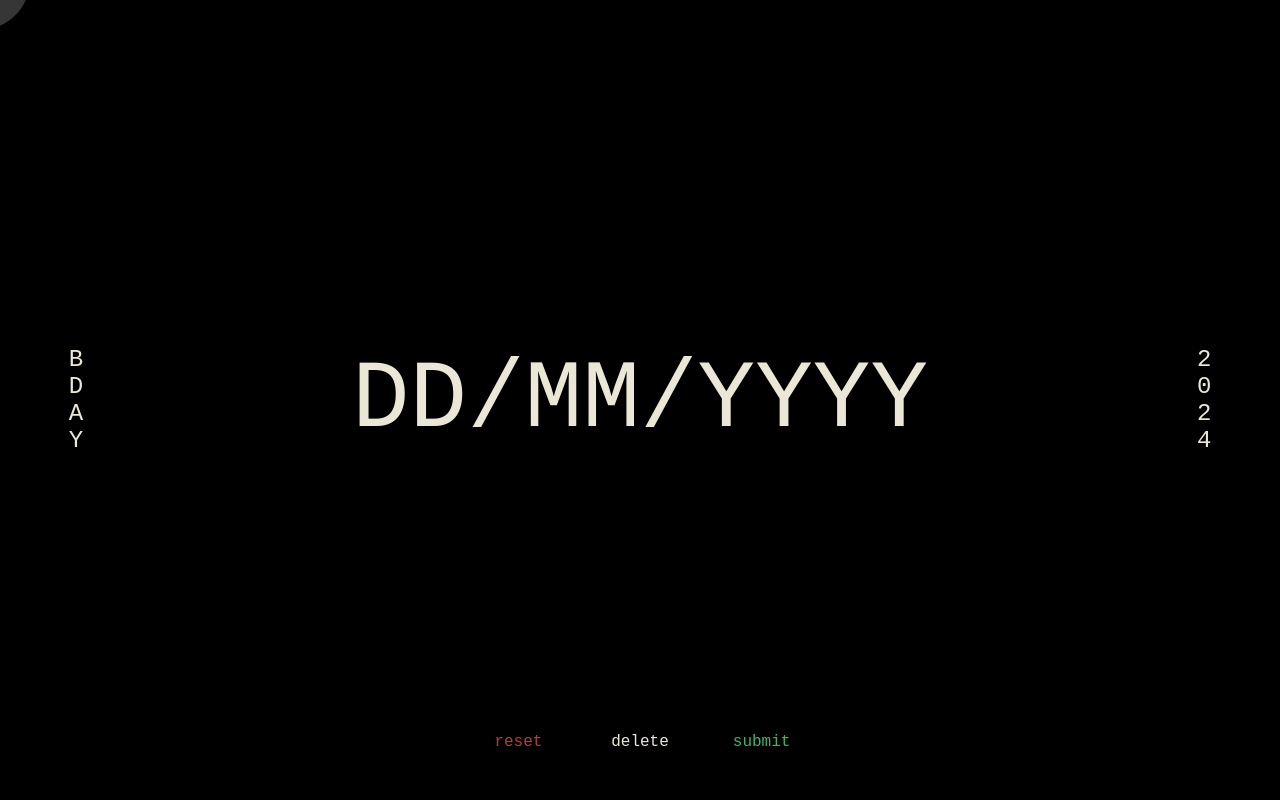
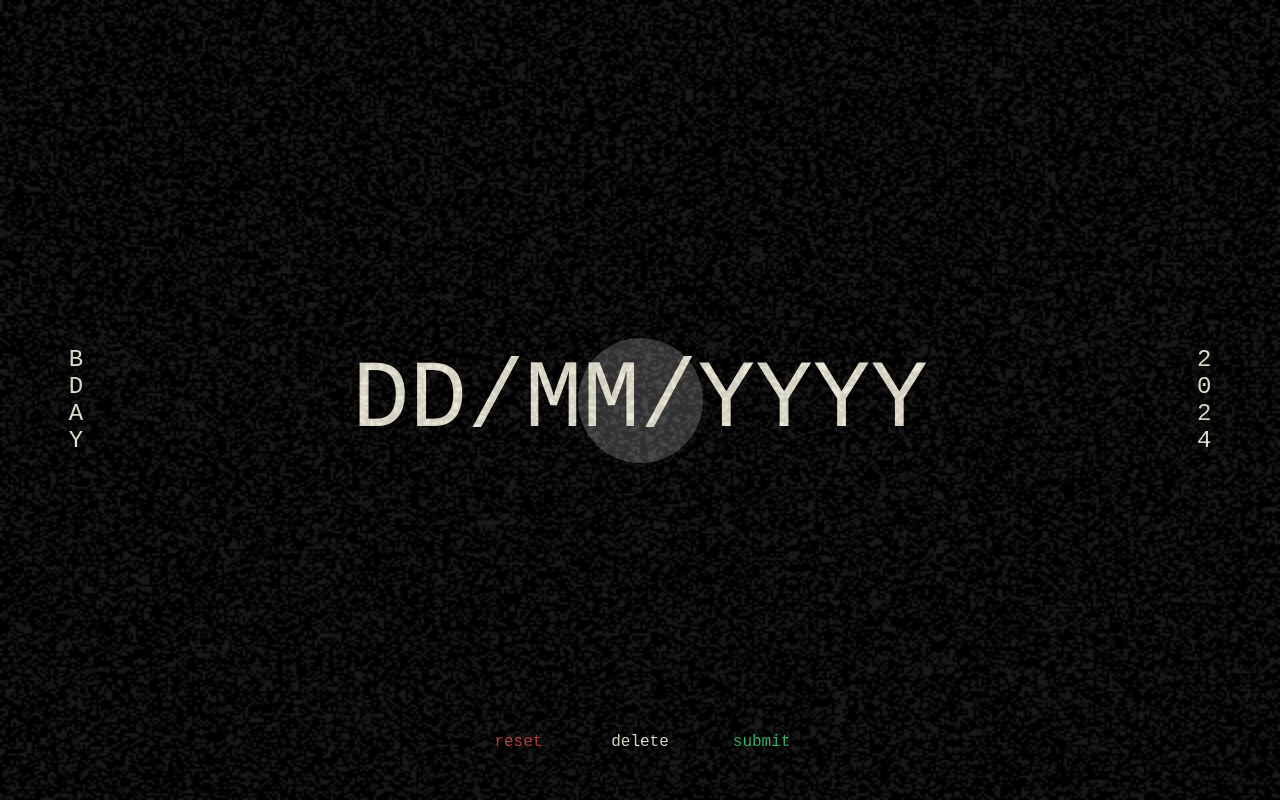
Before and after one commit to mystieu/BadUI, a plain HTML site: page index.html in a window 1280 px wide. Drawn offline with Linux system fonts and the light colour scheme.

Commit message:
added static

```diff
--- a/index.html
+++ b/index.html
@@ -10,7 +10,7 @@
     <body style="font-family: 'Lucida', monospace;"></body>
 </head>
 <body>
-
+  <img src="/assets/static.gif" id="layer">
   <div class="container">
       <div class="birthdate">
         <div id="d1">D</div>
--- a/style.css
+++ b/style.css
@@ -61,6 +61,7 @@ body, html {
   font-size: 175%;
   cursor: pointer;
   color: #000000;
+  font-weight: bolder;
   z-index: 5;
   transition: 0.5s ease;
 }
@@ -71,8 +72,8 @@ body, html {
 }
 
 .cursor {
-  width: 100px;
-  height: 100px;
+  width: 125px;
+  height: 125px;
   background: #6060608f;
   border-radius: 50%;
   position: absolute;
@@ -225,3 +226,11 @@ body, html {
   color: #37b869;
   width: 345px;
 }
+
+#layer {
+  height: 100%;
+  width: 100%;
+  opacity: 10%;
+  z-index: 15;
+  pointer-events: none;
+}
```
Also changed, not shown: assets/static.gif (added).
